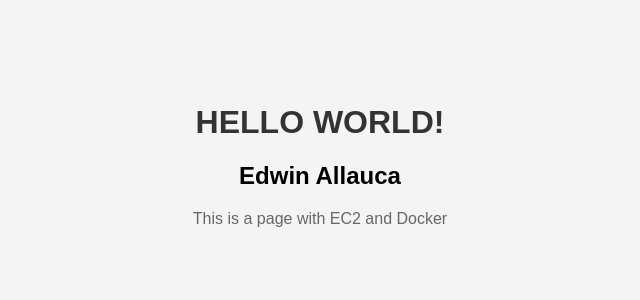
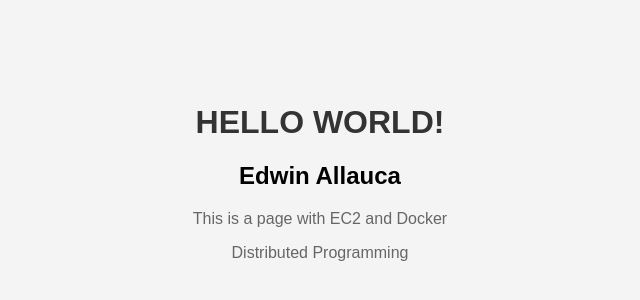
Before and after one commit to EAllaucaD/pageaws, a plain HTML site: page index.html in a window 1280 px wide. Shown: the part 152-452 px from the top of the page, without its empty margins (320-960 px from the left). Drawn offline with Linux system fonts and the light colour scheme.

Commit message:
feat: :memo: update
changes in html

```diff
--- a/index.html
+++ b/index.html
@@ -11,6 +11,7 @@
     <h1>HELLO WORLD!</h1>
     <h2>Edwin Allauca</h2>
     <p>This is a page with EC2 and Docker</p>
+    <p>Distributed Programming</p>
   </div>
 </body>
 </html>
```
